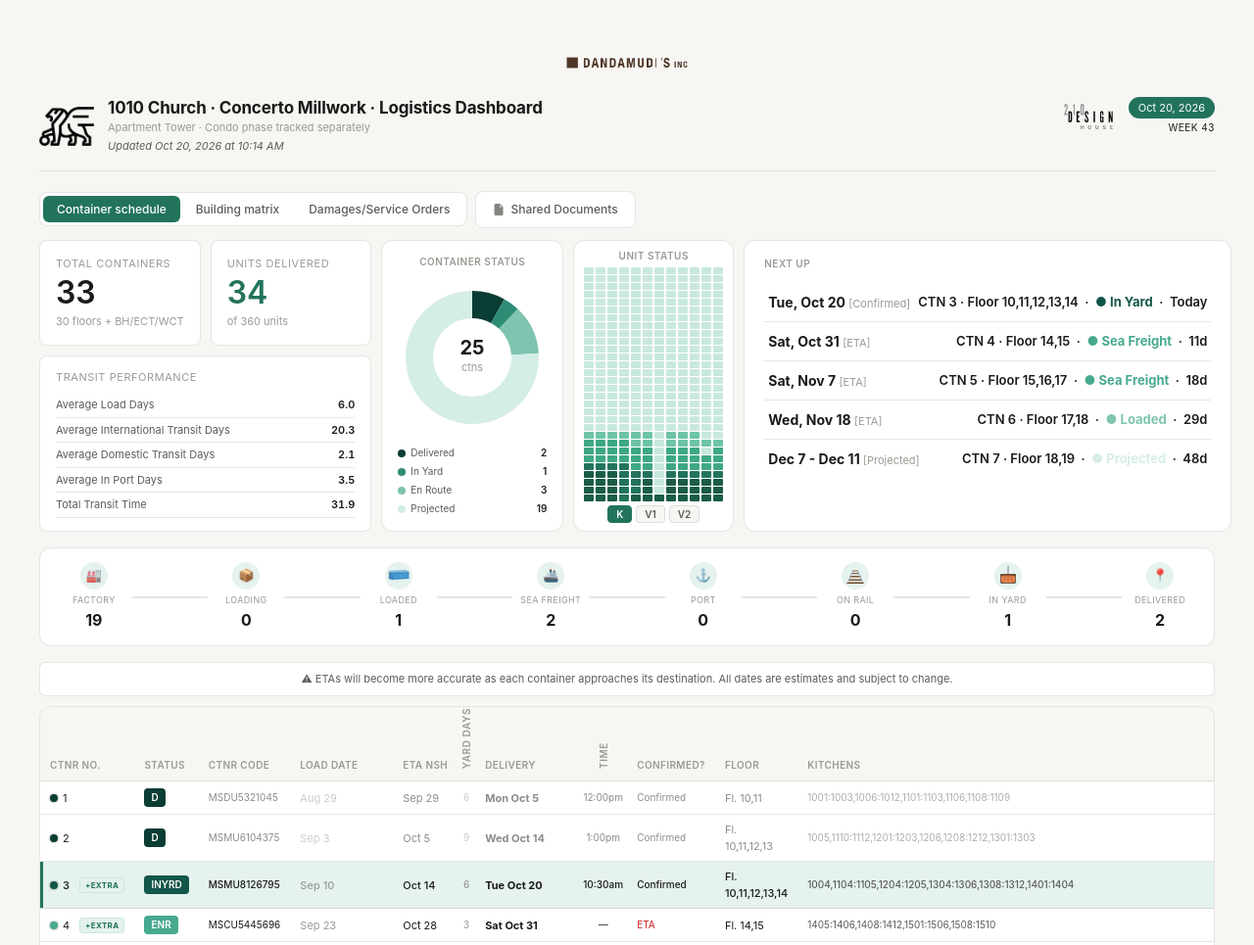
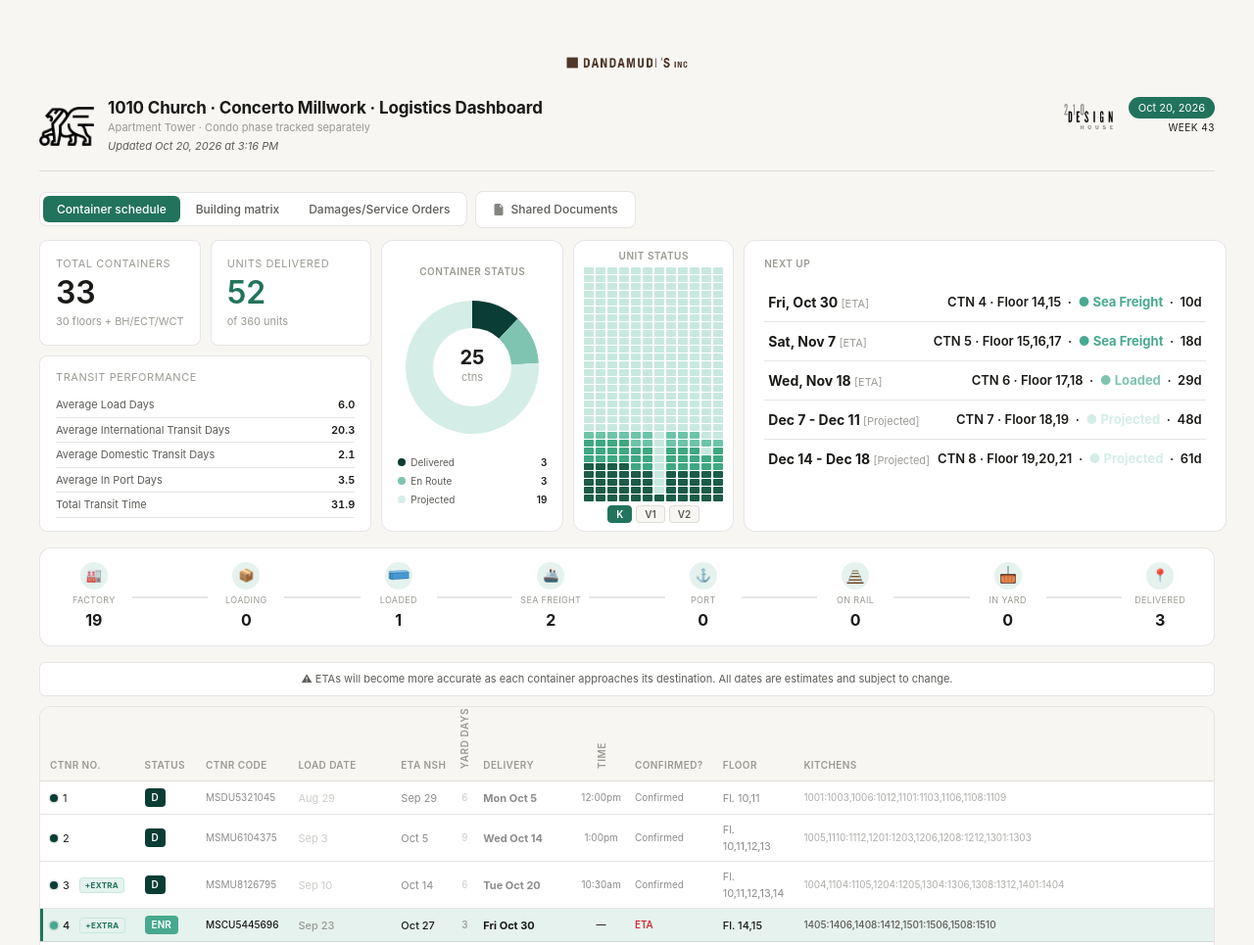
Before and after one commit to ewanm-creative/1010church-dashboard, a plain HTML site: page 10C_Container_Dashboard.html in a window 1280 px wide. Shown: the top 965 px of the page at 98% size. Drawn offline with Linux system fonts and the light colour scheme.

Commit message:
Dashboard update 2026-10-20 15:16

```diff
--- a/10C_Container_Dashboard.html
+++ b/10C_Container_Dashboard.html
@@ -506,7 +506,7 @@ body.bm-ctn #leg-ctn { display: flex; }
     <div>
       <h1>1010 Church · Concerto Millwork · Logistics Dashboard</h1>
       <div style="font-size:11px;color:var(--text-3);margin-top:2px;">Apartment Tower · Condo phase tracked separately</div>
-      <div class="sub"><em>Updated Oct 20, 2026 at 10:14 AM</em></div>
+      <div class="sub"><em>Updated Oct 20, 2026 at 3:16 PM</em></div>
     </div>
   </div>
   <div class="topbar-right" style="display:flex;align-items:center;gap:14px;">
@@ -758,12 +758,12 @@ body.bm-ctn #leg-ctn { display: flex; }
 </div><!-- /shell -->
 
 <script>
-// ── DATA (auto-generated Oct 20, 2026 at 10:14 AM) ─────────────────────
+// ── DATA (auto-generated Oct 20, 2026 at 3:16 PM) ─────────────────────
 const CONTAINERS = [
   { num: 1, status:'D', week:'Wk 35', floor:10, floors:'10,11', floorList:[10, 11], unitQty:17, kitchens:'1001:1003,1006:1012,1101:1103,1106,1108:1109', v1:'1001:1003,1006:1012,1101:1103,1106:1108', v2:'1006,1010,1012,1106', extra:'', note:'1008 missing vanity base in CTNR#6', loadDate:'Aug 29', shipDate:'Sep 6', vessel:'MSC ARICA', etaChs:'Sep 26', railDate:'Sep 27', etaNash:'Sep 29', yardDays:'6', delivery:'Oct 5, 2026', deliveryISO:'2026-10-05', ordered:true, confirmed:true, code:'MSDU5321045', delivTime:'12:00pm' },
   { num: 2, status:'D', week:'Wk 36', floor:10, floors:'10,11,12,13', floorList:[10, 11, 12, 13], unitQty:17, kitchens:'1005,1110:1112,1201:1203,1206,1208:1212,1301:1303', v1:'1109:1112,1201:1203,1206:1212,1301:1303,1306', v2:'1110,1112,1206,1210,1212,1306', extra:'', note:'', loadDate:'Sep 3', shipDate:'Sep 9', vessel:'MSC SWEDEN', etaChs:'Sep 30', railDate:'Sep 30', etaNash:'Oct 5', yardDays:'9', delivery:'Oct 14, 2026', deliveryISO:'2026-10-14', ordered:true, confirmed:true, code:'MSMU6104375', delivTime:'1:00pm' },
-  { num: 3, status:'INYRD', week:'Wk 37', floor:10, floors:'10,11,12,13,14', floorList:[10, 11, 12, 13, 14], unitQty:18, kitchens:'1004,1104:1105,1204:1205,1304:1306,1308:1312,1401:1404', v1:'1005,1104:1105,1204:1205,1304:1305,1307:1312,1401:1402', v2:'1004,1104,1204,1304,1310,1312', extra:'801 Church Parts Order (J041/26)', note:'1004 missing hood wall unit in CTNR#6', loadDate:'Sep 10', shipDate:'Sep 18', vessel:'MSC NIOVI VIII', etaChs:'Oct 10', railDate:'Oct 11', etaNash:'Oct 14', yardDays:'6', delivery:'Oct 20, 2026', deliveryISO:'2026-10-20', ordered:true, confirmed:true, code:'MSMU8126795', delivTime:'10:30am' },
-  { num: 4, status:'ENR', week:'Wk 39', floor:14, floors:'14,15', floorList:[14, 15], unitQty:17, kitchens:'1405:1406,1408:1412,1501:1506,1508:1510', v1:'1403:1412,1501:1509', v2:'1404,1406,1410,1412,1504,1506', extra:'901 Church Parts Order (J042/26)', note:'', loadDate:'Sep 23', shipDate:'Oct 1', vessel:'MSC ANTHEA Y', etaChs:'Oct 24', railDate:'Oct 25', etaNash:'Oct 28', yardDays:'3', delivery:'Oct 31, 2026', deliveryISO:'2026-10-31', ordered:true, confirmed:false, code:'MSCU5445696', delivTime:'—' },
+  { num: 3, status:'D', week:'Wk 37', floor:10, floors:'10,11,12,13,14', floorList:[10, 11, 12, 13, 14], unitQty:18, kitchens:'1004,1104:1105,1204:1205,1304:1306,1308:1312,1401:1404', v1:'1005,1104:1105,1204:1205,1304:1305,1307:1312,1401:1402', v2:'1004,1104,1204,1304,1310,1312', extra:'801 Church Parts Order (J041/26)', note:'1004 missing hood wall unit in CTNR#6', loadDate:'Sep 10', shipDate:'Sep 18', vessel:'MSC NIOVI VIII', etaChs:'Oct 10', railDate:'Oct 11', etaNash:'Oct 14', yardDays:'6', delivery:'Oct 20, 2026', deliveryISO:'2026-10-20', ordered:true, confirmed:true, code:'MSMU8126795', delivTime:'10:30am' },
+  { num: 4, status:'ENR', week:'Wk 39', floor:14, floors:'14,15', floorList:[14, 15], unitQty:17, kitchens:'1405:1406,1408:1412,1501:1506,1508:1510', v1:'1403:1412,1501:1509', v2:'1404,1406,1410,1412,1504,1506', extra:'901 Church Parts Order (J042/26)', note:'', loadDate:'Sep 23', shipDate:'Oct 1', vessel:'MSC ANTHEA Y', etaChs:'Oct 24', railDate:'Oct 25', etaNash:'Oct 27', yardDays:'3', delivery:'Oct 30, 2026', deliveryISO:'2026-10-30', ordered:true, confirmed:false, code:'MSCU5445696', delivTime:'—' },
   { num: 5, status:'ENR', week:'Wk 40', floor:15, floors:'15,16,17', floorList:[15, 16, 17], unitQty:16, kitchens:'1511:1512,1601:1606,1608:1610,1612,1701:1704', v1:'1510:1512,1601:1611,1701:1705', v2:'1510,1512,1604,1606,1610,1612,1704', extra:'', note:'', loadDate:'Sep 29', shipDate:'Oct 8', vessel:'MSC ATHOS V. MG640W', etaChs:'Oct 31', railDate:'Nov 1', etaNash:'Nov 4', yardDays:'3', delivery:'Nov 7, 2026', deliveryISO:'2026-11-07', ordered:true, confirmed:false, code:'MSBU6761669', delivTime:'—' },
   { num: 6, status:'LDD', week:'Wk 42', floor:17, floors:'17,18', floorList:[17, 18], unitQty:16, kitchens:'1705:1706,1708:1712,1801:1806,1808:1810', v1:'1706:1712,1801:1811', v2:'1706,1710,1712,1804,1806,1810', extra:'Missing Parts from 1004+1008', note:'', loadDate:'Oct 13', shipDate:'Oct 25', vessel:'MSC UBERTY VIII', etaChs:'Nov 11', railDate:'Nov 12', etaNash:'Nov 15', yardDays:'3', delivery:'Nov 18, 2026', deliveryISO:'2026-11-18', ordered:true, confirmed:false, code:'MEDU7951827', delivTime:'—' },
   { num: 7, status:'PROJ', week:'Wk 44', floor:18, floors:'18,19', floorList:[18, 19], unitQty:11, kitchens:'1811:1812,1901:1906,1908:1910', v1:'1812,1901:1910', v2:'1812,1904,1906,1910', extra:'', note:'', loadDate:'Oct 26', shipDate:'Nov 4', vessel:'KOTKA V / MG644M', etaChs:'Nov 26', railDate:'Nov 27', etaNash:'Dec 4', yardDays:'3', delivery:'Dec 7, 2026', deliveryISO:'2026-12-07', ordered:false, confirmed:false, code:'--', delivTime:'—' },
@@ -792,23 +792,13 @@ const ROJ = {
 };
 
 const EXCEPTIONS = {
-  1001: { kStatus:'D', v1Status:'D' },
-  1002: { kStatus:'D', v1Status:'D' },
-  1003: { kStatus:'D', v1Status:'D' },
   1004: { v1Status:'PROJ' },
-  1005: { kStatus:'D' },
-  1006: { kStatus:'D', v1Status:'D', v2Status:'D' },
-  1007: { kStatus:'D', v1Status:'D' },
-  1008: { kStatus:'D', v1Status:'D' },
-  1009: { kStatus:'D', v1Status:'D' },
-  1010: { kStatus:'D', v1Status:'D', v2Status:'D' },
-  1011: { kStatus:'D', v1Status:'D' },
-  1012: { kStatus:'D', v1Status:'D', v2Status:'D' },
+  1007: { kStatus:'D' },
   1101: { kStatus:'D', v1Status:'D' },
   1102: { kStatus:'D', v1Status:'D' },
   1103: { kStatus:'D', v1Status:'D' },
-  1104: { kStatus:'INYRD', v1Status:'INYRD', v2Status:'INYRD' },
-  1105: { kStatus:'INYRD', v1Status:'INYRD' },
+  1104: { kStatus:'D', v1Status:'D', v2Status:'D' },
+  1105: { kStatus:'D', v1Status:'D' },
   1106: { kStatus:'D', v1Status:'D', v2Status:'D' },
   1107: { v1Status:'D' },
   1108: { kStatus:'D', v1Status:'D' },
@@ -819,8 +809,8 @@ const EXCEPTIONS = {
   1201: { kStatus:'D', v1Status:'D' },
   1202: { kStatus:'D', v1Status:'D' },
   1203: { kStatus:'D', v1Status:'D' },
-  1204: { kStatus:'INYRD', v1Status:'INYRD', v2Status:'INYRD' },
-  1205: { kStatus:'INYRD', v1Status:'INYRD' },
+  1204: { kStatus:'D', v1Status:'D', v2Status:'D' },
+  1205: { kStatus:'D', v1Status:'D' },
   1206: { kStatus:'D', v1Status:'D', v2Status:'D' },
   1207: { v1Status:'D' },
   1208: { kStatus:'D', v1Status:'D' },
@@ -831,19 +821,19 @@ const EXCEPTIONS = {
   1301: { kStatus:'D', v1Status:'D' },
   1302: { kStatus:'D', v1Status:'D' },
   1303: { kStatus:'D', v1Status:'D' },
-  1304: { kStatus:'INYRD', v1Status:'INYRD', v2Status:'INYRD' },
-  1305: { kStatus:'INYRD', v1Status:'INYRD' },
-  1306: { kStatus:'INYRD', v1Status:'D', v2Status:'D' },
-  1307: { v1Status:'INYRD' },
-  1308: { kStatus:'INYRD', v1Status:'INYRD' },
-  1309: { kStatus:'INYRD', v1Status:'INYRD' },
-  1310: { kStatus:'INYRD', v1Status:'INYRD', v2Status:'INYRD' },
-  1311: { kStatus:'INYRD', v1Status:'INYRD' },
-  1312: { kStatus:'INYRD', v1Status:'INYRD', v2Status:'INYRD' },
-  1401: { kStatus:'INYRD', v1Status:'INYRD' },
-  1402: { kStatus:'INYRD', v1Status:'INYRD' },
-  1403: { kStatus:'INYRD' },
-  1404: { kStatus:'INYRD' },
+  1304: { kStatus:'D', v1Status:'D', v2Status:'D' },
+  1305: { kStatus:'D', v1Status:'D' },
+  1306: { kStatus:'D', v1Status:'D', v2Status:'D' },
+  1307: { v1Status:'D' },
+  1308: { kStatus:'D', v1Status:'D' },
+  1309: { kStatus:'D', v1Status:'D' },
+  1310: { kStatus:'D', v1Status:'D', v2Status:'D' },
+  1311: { kStatus:'D', v1Status:'D' },
+  1312: { kStatus:'D', v1Status:'D', v2Status:'D' },
+  1401: { kStatus:'D', v1Status:'D' },
+  1402: { kStatus:'D', v1Status:'D' },
+  1403: { kStatus:'D' },
+  1404: { kStatus:'D' },
   1601: { kStatus:'ENR', v1Status:'ENR' },
   1602: { kStatus:'ENR', v1Status:'ENR' },
   1603: { kStatus:'ENR', v1Status:'ENR' },
@@ -961,9 +951,9 @@ const EXCEPTIONS = {
 const TRANSIT_PERF = [
   {label:'Average Load Days', value:'6'},
   {label:'Average International Transit Days', value:'20.32'},
-  {label:'Average Domestic Transit Days', value:'2.08'},
+  {label:'Average Domestic Transit Days', value:'2.06'},
   {label:'Average In Port Days', value:'3.48'},
-  {label:'Total Transit Time', value:'31.88'}
+  {label:'Total Transit Time', value:'31.86'}
 ];
 
 const CONSTRUCTION = [
--- a/index.html
+++ b/index.html
@@ -2,11 +2,11 @@
 <html lang="en">
 <head>
   <meta charset="utf-8">
-  <meta http-equiv="refresh" content="0; url=10C_Container_Dashboard.html?v=202610201014">
+  <meta http-equiv="refresh" content="0; url=10C_Container_Dashboard.html?v=202610201516">
   <link rel="canonical" href="10C_Container_Dashboard.html">
-  <script>window.location.replace("10C_Container_Dashboard.html?v=202610201014");</script>
+  <script>window.location.replace("10C_Container_Dashboard.html?v=202610201516");</script>
 </head>
 <body>
-  <a href="10C_Container_Dashboard.html?v=202610201014">Click here if not redirected automatically.</a>
+  <a href="10C_Container_Dashboard.html?v=202610201516">Click here if not redirected automatically.</a>
 </body>
 </html>
```
